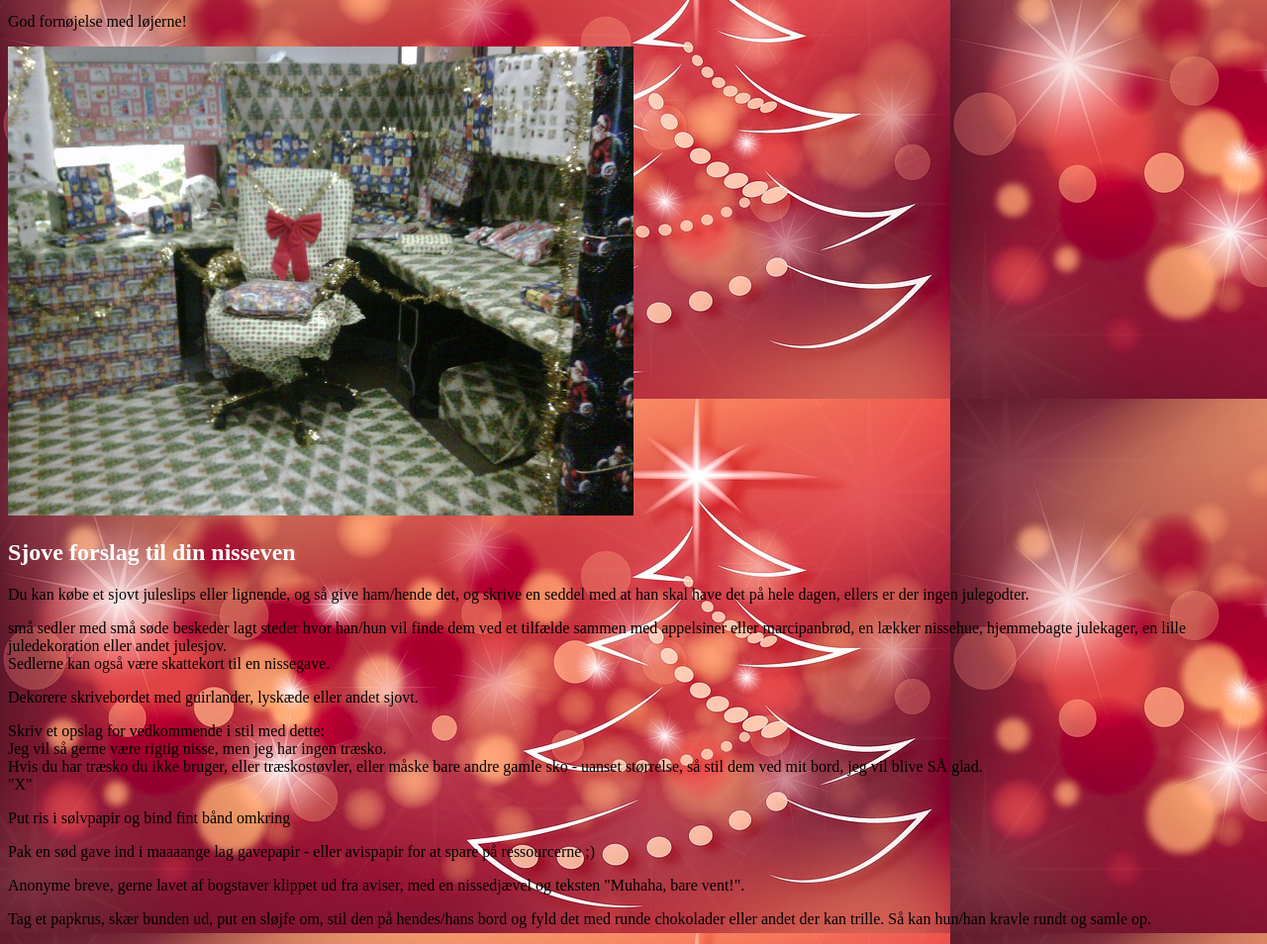
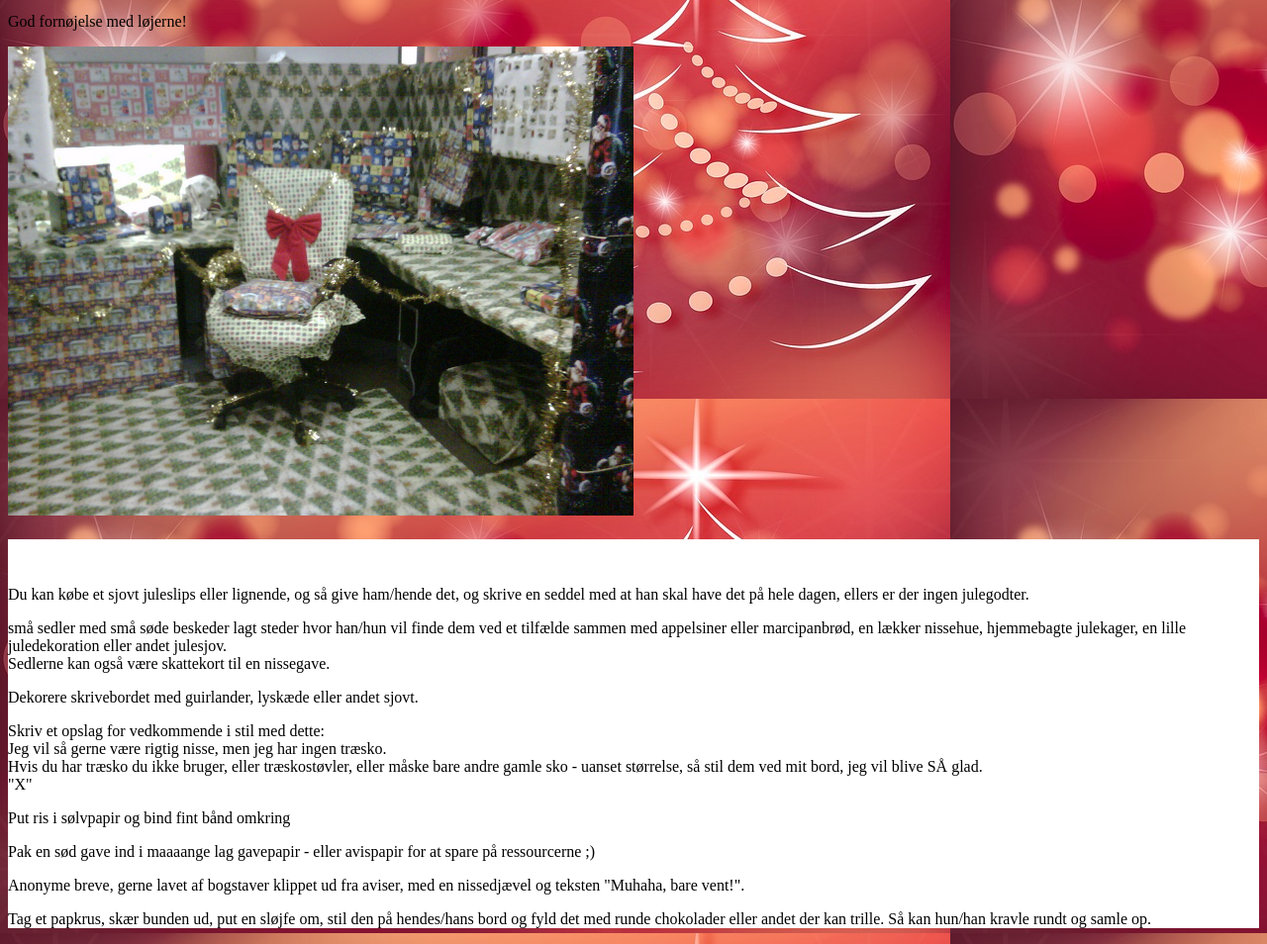
Before and after one commit to michellemotivates/nisserier, a plain HTML site: page index.html in a window 1280 px wide. Shown: the part 137-1091 px from the top of the page at 99% size. Drawn offline with Linux system fonts and the light colour scheme; files whose address does not match are found by name.

Commit message:
Update index.html

```diff
--- a/index.html
+++ b/index.html
@@ -16,7 +16,8 @@
 
 <img alt="kontor pakket ind i gavepapir" width="50%" src="images/gavekontor.jpg">
 
-    <h2>Sjove forslag til din nisseven</h2>
+   <section class="forslag">
+       <h2>Sjove forslag til din nisseven</h2>
         <p>Du kan købe et sjovt juleslips eller lignende, og så give ham/hende det, og skrive en seddel med at han skal have det på hele dagen, ellers er der ingen julegodter.<br>
         </p>
         <p>små sedler med små søde beskeder lagt steder hvor han/hun vil finde dem ved et tilfælde sammen med appelsiner eller marcipanbrød, en lækker nissehue, hjemmebagte julekager, en lille juledekoration eller andet julesjov.<br>
@@ -30,7 +31,7 @@ Hvis du har træsko du ikke bruger, eller træskostøvler, eller måske bare and
     <p>Pak en sød gave ind i maaaange lag gavepapir - eller avispapir for at spare på ressourcerne ;) </p>
     <p>Anonyme breve, gerne lavet af bogstaver klippet ud fra aviser, med en nissedjævel og teksten "Muhaha, bare vent!".</p>
     <p>Tag et papkrus, skær bunden ud, put en sløjfe om, stil den på hendes/hans bord og fyld det med runde chokolader eller andet der kan trille. Så kan hun/han kravle rundt og samle op.</p>
-
+    </section>
 </body>
 
 </html>
```
